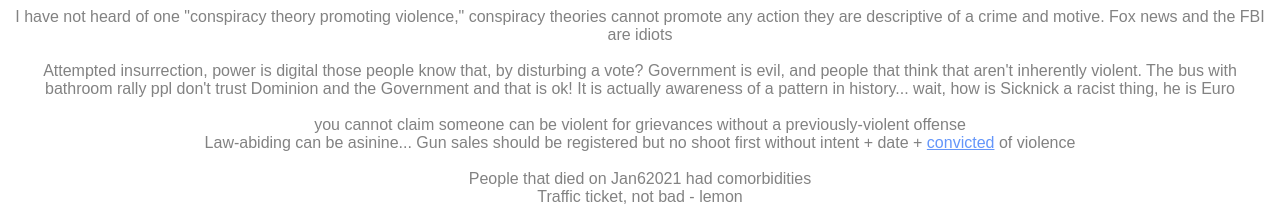
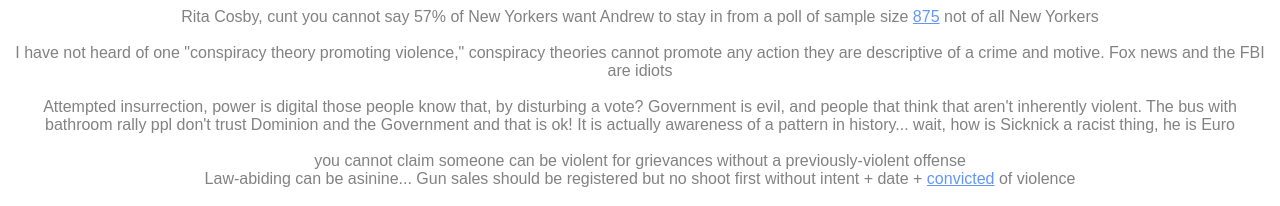
Before and after one commit to NickCarducci/BillBidenOrg, a React (Create React App) app: page / in a window 1280 px wide. Shown: the top 206 px of the page. Built offline with nearby package versions, Linux system fonts and the light colour scheme.

Commit message:
Update App.js

```diff
--- a/src/App.js
+++ b/src/App.js
@@ -5,6 +5,14 @@ export default function App() {
     "STOP ASKING FOR CAPACITY WHEN YOU MEAN DEMAND CAPACITY WHICH IS PERFECTLY PRICE ELASTIC FOR ITS UTILITY PER EACH NEW CAPACITY, WE NEED  SUPPLY CAPACITY OR VOLUNTEER OR LESS FRUGAL PRODUCERS, NOT STEAL BY COUNTERFEIT-IN-CONTRACT";
   return (
     <div className="App">
+      Rita Cosby, cunt you cannot say 57% of New Yorkers want Andrew to stay in
+      from a poll of sample size&nbsp;
+      <a href="https://scri.siena.edu/2021/03/15/voters-say-cuomo-should-not-resign-50-35/">
+        875
+      </a>
+      &nbsp;not of all New Yorkers
+      <br />
+      <br />
       I have not heard of one "conspiracy theory promoting violence," conspiracy
       theories cannot promote any action they are descriptive of a crime and
       motive. Fox news and the FBI are idiots
```
